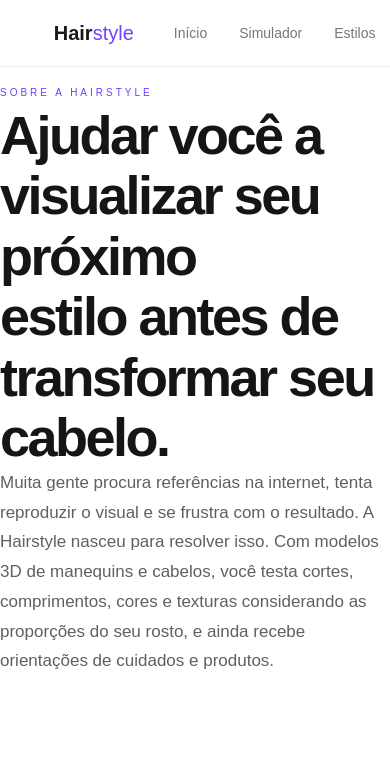
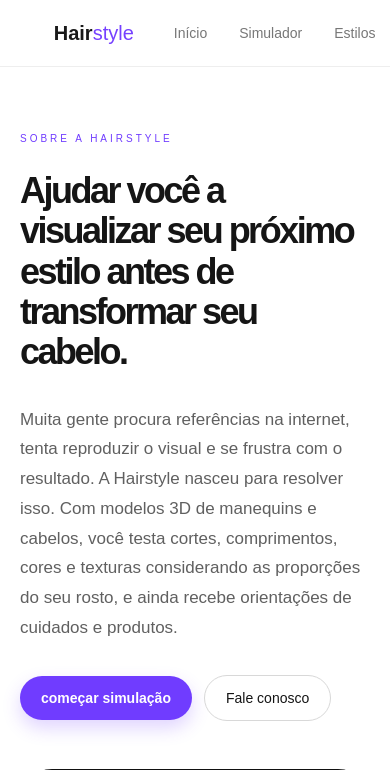
Before and after one commit to pdrknhigzzz-lab/PROJETO_INTEGRADOR, a PHP site: page / in a window 390 px wide; the page is wider, and only the part inside the window is pictured. Shown: the top 770 px of that part. Before the commit the page ends 669 px from the top of that part, so only its background shows below. Run offline with PHP 8.4, Linux system fonts and the light colour scheme.

Commit message:
pag-sobre(arquivo novo)

```diff
--- a/index.html
+++ b/index.html
@@ -26,23 +26,50 @@
             <a href="#" class="botao">Experimentar agora</a>
         </div>
     </header>
-    <p class="sobre-subtitulo">Sobre a HairStyle</p>
-
-<b id="h1" class="sobre-titulo">
-    Ajudar você a visualizar seu próximo <br> estilo  antes de transformar seu cabelo.
-</b>
-
-<p class="sobre-descricao">
-    Muita gente procura referências na internet, tenta reproduzir o visual e se frustra com o resultado. A Hairstyle nasceu para resolver isso.
-    Com modelos 3D de manequins e cabelos, você testa cortes, comprimentos, cores e texturas considerando as proporções do seu rosto, e ainda recebe orientações de cuidados e produtos.
-</p>
 
 
+    <main class="sobre-container">
+        <p class="sobre-subtitulo">Sobre a HairStyle</p>
 
+        <div class="sobre-conteudo">
+            <div class="sobre-texto">
+                <h1 id="h1" class="sobre-titulo">Ajudar você a visualizar seu próximo estilo antes de transformar seu cabelo.</h1>
 
+                <p class="sobre-descricao">
+                    Muita gente procura referências na internet, tenta reproduzir o visual e se frustra com o resultado. A Hairstyle nasceu para resolver isso.
+                    Com modelos 3D de manequins e cabelos, você testa cortes, comprimentos, cores e texturas considerando as proporções do seu rosto, e ainda recebe orientações de cuidados e produtos.
+                </p>
 
+                <div class="sobre-botoes">
+                    <a href="#" class="btn-roxo">começar simulação</a>
+                    <a href="#" class="btn-branco">Fale conosco</a>
+                </div>
+            </div>
 
+            <div class="sobre-imagem">
+                <img src="./img/20f4c7e5-38d0-4b9c-bb57-ff7b149d97a2.png" width="1105" height="1424" alt="Manequim com cabelo longo e luz violeta">
+            </div>
+        </div>
 
+        <div class="cards">
+            <div class="card">
+                <span class="card-numero">01</span>
+                <h2>Descubra seu estilo</h2>
+                <p>Descubra seu tipo de cabelo e encontre estilos que combinam com você.</p>
+            </div>
 
+            <div class="card">
+                <span class="card-numero">02</span>
+                <h2>Experimente novos visuais</h2>
+                <p>Teste cortes, cores e penteados antes de mudar seu visual.</p>
+            </div>
+
+            <div class="card">
+                <span class="card-numero">03</span>
+                <h2>Cuide do seu cabelo</h2>
+                <p>Receba dicas e recomendações de produtos para cuidar dos seus fios.</p>
+            </div>
+        </div>
+    </main>
 </body>
 </html>
--- a/style.css
+++ b/style.css
@@ -100,16 +100,17 @@ body {
 
 .sobre-container {
     width: 100%;
-    max-width: 1388px;
+    max-width: 1280px;
     margin: 0 auto;
-    padding: 40px 0 60px;
+    padding: 64px 20px;
 }
 
 .sobre-conteudo {
     display: grid;
-    grid-template-columns: 1.1fr 0.9fr;
+    grid-template-columns: minmax(0, 1fr);
     align-items: center;
-    gap: 70px;
+    gap: 48px;
+    margin-top: 24px;
 }
 
 .sobre-texto {
@@ -122,13 +123,13 @@ body {
 .sobre-subtitulo {
     color: #703cff;
     font-size: 10px;
+    line-height: 16px;
     letter-spacing: 3px;
     text-transform: uppercase;
-    margin: 0 0 27px;
 }
 
 .sobre-titulo {
-    font-size: 54px;
+    font-size: clamp(36px, 5vw, 54px);
     line-height: 1.12;
     font-weight: 700;
     letter-spacing: -2.5px;
@@ -147,9 +148,10 @@ body {
 
 .sobre-botoes {
     display: flex;
+    flex-wrap: wrap;
     align-items: center;
     gap: 12px;
-    margin-top: 17px;
+    margin-top: 16px;
 }
 
 .btn-roxo {
@@ -181,20 +183,19 @@ body {
 
 .sobre-imagem {
     width: 100%;
-    height: 509px;
+    padding: 24px;
     background: #111111;
     border-radius: 32px;
-    overflow: hidden;
-    display: flex;
-    align-items: center;
-    justify-content: center;
 }
 
 .sobre-imagem img {
+    display: block;
     width: 100%;
-    height: 100%;
+    max-width: 384px;
+    height: auto;
+    aspect-ratio: 5 / 6;
+    margin: 0 auto;
     object-fit: contain;
-    display: block;
 }
 
 .cards {
@@ -210,6 +211,7 @@ body {
     border: 1px solid #e4e4e4;
     border-radius: 25px;
     background: #ffffff;
+    margin-top:  100px;
 }
 
 .card-numero {
@@ -230,7 +232,53 @@ body {
     line-height: 1.7;
 }
 
-.sobre-subtitulo {
-    position: relative;
-    top: 20px;
+.btn-roxo {
+    display: inline-flex;
+    align-items: center;
+    justify-content: center;
+    padding: 14px 21px;
+    background-color: #703cff;
+    color: #ffffff;
+    border-radius: 30px;
+    text-decoration: none;
+    font-size: 14px;
+    font-weight: 600;
+    box-shadow: 0 8px 18px rgba(112, 60, 255, 0.22);
+    transition: 0.3s;
 }
+
+.btn-roxo:hover {
+    background-color: #5d2ce0;
+    transform: translateY(-2px);
+}
+
+.btn-branco {
+    display: inline-flex;
+    align-items: center;
+    justify-content: center;
+    padding: 14px 21px;
+    background-color: #ffffff;
+    color: #151515;
+    border: 1px solid #d8d8d8;
+    border-radius: 30px;
+    text-decoration: none;
+    font-size: 14px;
+    transition: 0.3s;
+}
+
+.btn-branco:hover {
+    background-color: #f5f5f5;
+
+}
+
+@media (min-width: 768px) {
+    .sobre-container {
+        padding: 96px 32px;
+    }
+}
+
+@media (min-width: 1024px) {
+    .sobre-conteudo {
+        grid-template-columns: minmax(0, 1.3fr) minmax(0, 1fr);
+    }
+}
```
Also changed, not shown: README.md (deleted).
